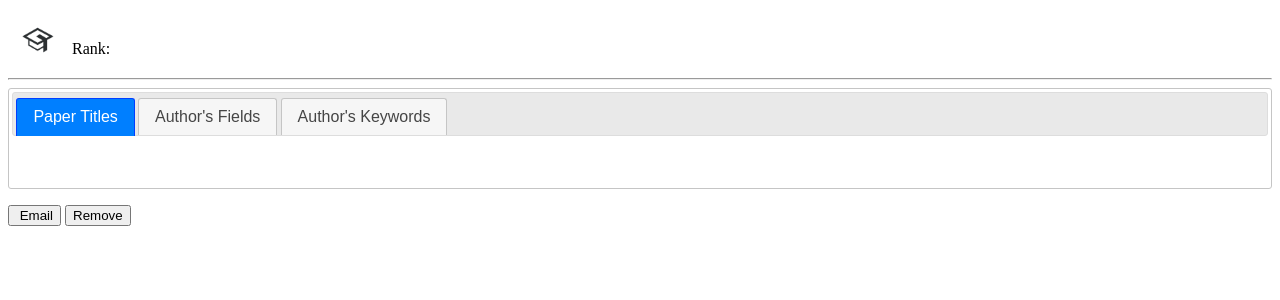
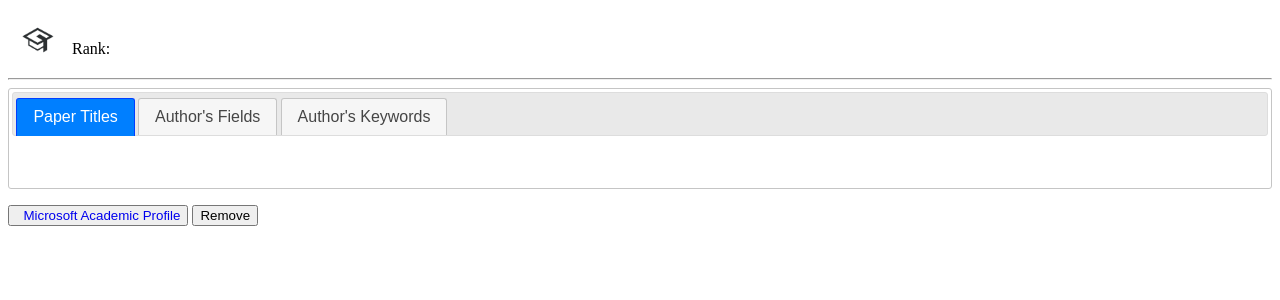
Before and after one commit to jdnoff/SeniorDesignProject, a Django app: template templates/subtemplates/author_sub.html in a window 1280 px wide. Shown: the top 300 px of the page. Run offline with Django 3.2, Linux system fonts and the light colour scheme; the template is opened without the code that fills it, so the values that code supplies are empty; some libraries are stand-ins or nearby versions.

Commit message:
added link to microsoft page for authors

```diff
--- a/templates/subtemplates/author_sub.html
+++ b/templates/subtemplates/author_sub.html
@@ -51,8 +51,10 @@
     </div>
 
     <p></p>
-
-    <button type="button" class="w3-btn w3-theme-d2 w3-margin-bottom"><i class="fa fa-envelope"></i>  Email</button>
+    {#2203702053#}
+    <button type="button" class="w3-btn w3-theme-d2 w3-margin-bottom"><i class="fa fa-user"></i>  <a
+            style="text-decoration: none" href="https://academic.microsoft.com/#/detail/{{ author.author_id }}">
+        Microsoft Academic Profile</a></button>
     <span class="w3-right">
         <button type="button" class="w3-btn w3-red w3-opacity w3-margin-bottom"><i
                 class="fa fa-thumbs-down"></i> Remove</button>
--- a/topic_search.py
+++ b/topic_search.py
@@ -75,8 +75,9 @@ def test_methods():
 
 
 def testMakeAuthors():
+	brybry = 2203702053
 	data = get_test_results("author_result_example.txt")
-	auth = Author("test Author", 0, data)
+	auth = Author("test Author", brybry, data)
 	print(auth.author_name)
 	print("words:")
 	for w in auth.keyWords:
```
